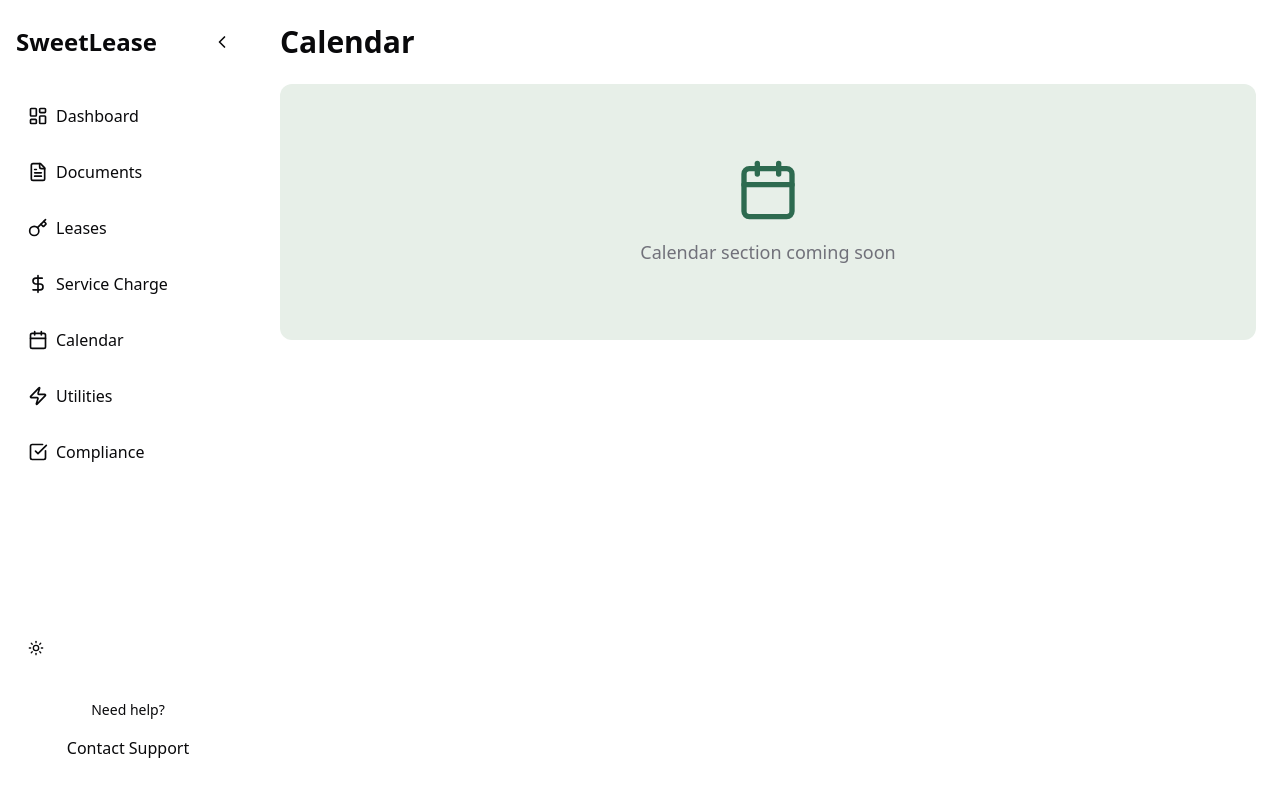
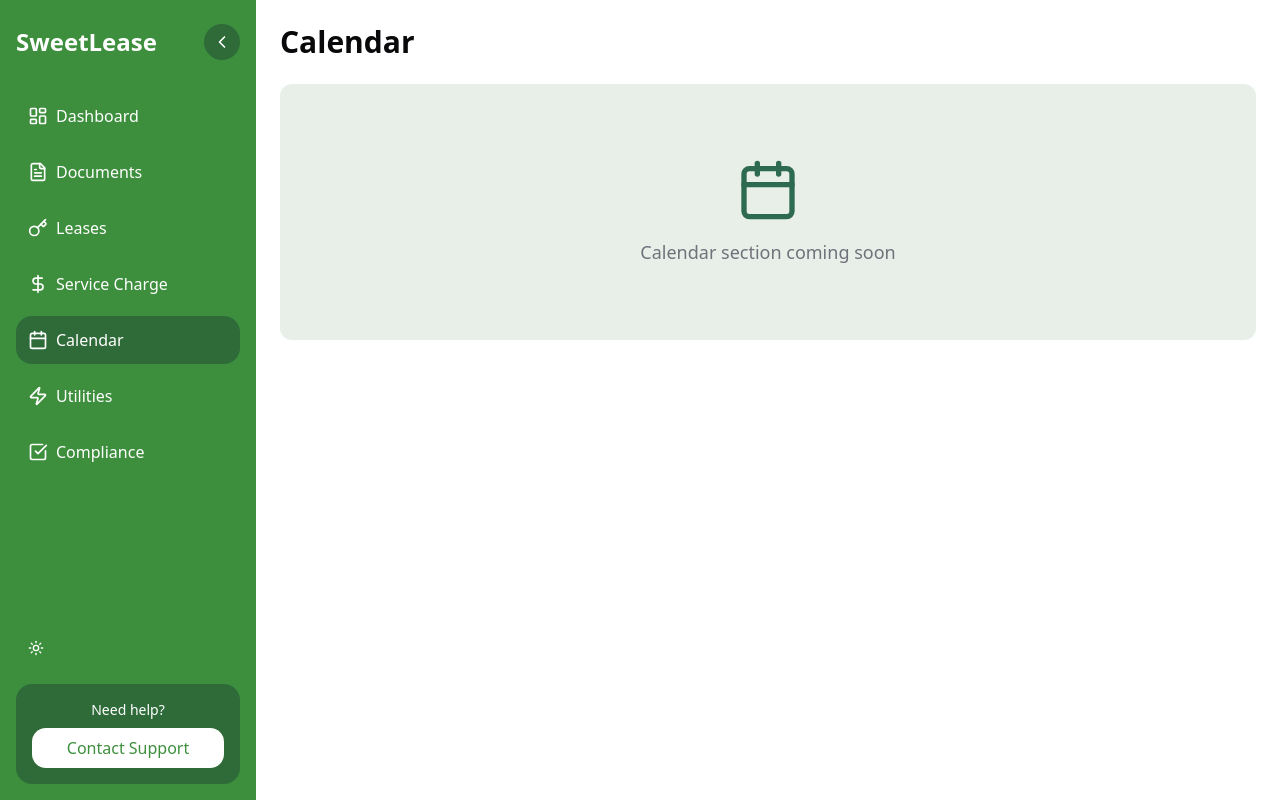
Before and after one commit to nectarenterprises/vibrant-tenant-dashboard, a React (Vite) app: page /calendar in a window 1280 px wide. Built offline with nearby package versions, Linux system fonts and the light colour scheme.

Commit message:
Fix theme toggle and navigation
Restores the green navigation menu and fixes the dark mode toggle functionality.

```diff
--- a/src/App.tsx
+++ b/src/App.tsx
@@ -17,7 +17,7 @@ const queryClient = new QueryClient();
 
 const App = () => (
   <QueryClientProvider client={queryClient}>
-    <ThemeProvider defaultTheme="system" enableSystem>
+    <ThemeProvider attribute="class" defaultTheme="system" enableSystem>
       <TooltipProvider>
         <Toaster />
         <Sonner />
--- a/src/components/theme/ThemeToggle.tsx
+++ b/src/components/theme/ThemeToggle.tsx
@@ -2,16 +2,26 @@
 import { Moon, Sun } from "lucide-react";
 import { useTheme } from "next-themes";
 import { Button } from "@/components/ui/button";
+import { useEffect, useState } from "react";
 
 export function ThemeToggle() {
   const { theme, setTheme } = useTheme();
+  const [mounted, setMounted] = useState(false);
+
+  useEffect(() => {
+    setMounted(true);
+  }, []);
+
+  if (!mounted) {
+    return null;
+  }
 
   return (
     <Button
       variant="ghost"
       size="icon"
       onClick={() => setTheme(theme === "dark" ? "light" : "dark")}
-      className="text-foreground hover:bg-muted"
+      className="text-sidebar-foreground hover:bg-sidebar-accent"
     >
       <Sun className="h-5 w-5 rotate-0 scale-100 transition-transform dark:-rotate-90 dark:scale-0" />
       <Moon className="absolute h-5 w-5 rotate-90 scale-0 transition-transform dark:rotate-0 dark:scale-100" />
--- a/src/index.css
+++ b/src/index.css
@@ -46,6 +46,17 @@
     --border: 240 3.7% 15.9%;
     --input: 240 3.7% 15.9%;
     --ring: 120 40% 40%;
+    --sidebar-background: 240 10% 3.9%;
+    --sidebar-foreground: 0 0% 98%;
+    --sidebar-accent: 240 3.7% 15.9%;
+    --sidebar-border: 240 3.7% 15.9%;
+  }
+
+  :root {
+    --sidebar-background: 120 40% 40%;
+    --sidebar-foreground: 0 0% 100%;
+    --sidebar-accent: 130 40% 30%;
+    --sidebar-border: 120 30% 35%;
   }
 }
 
```
